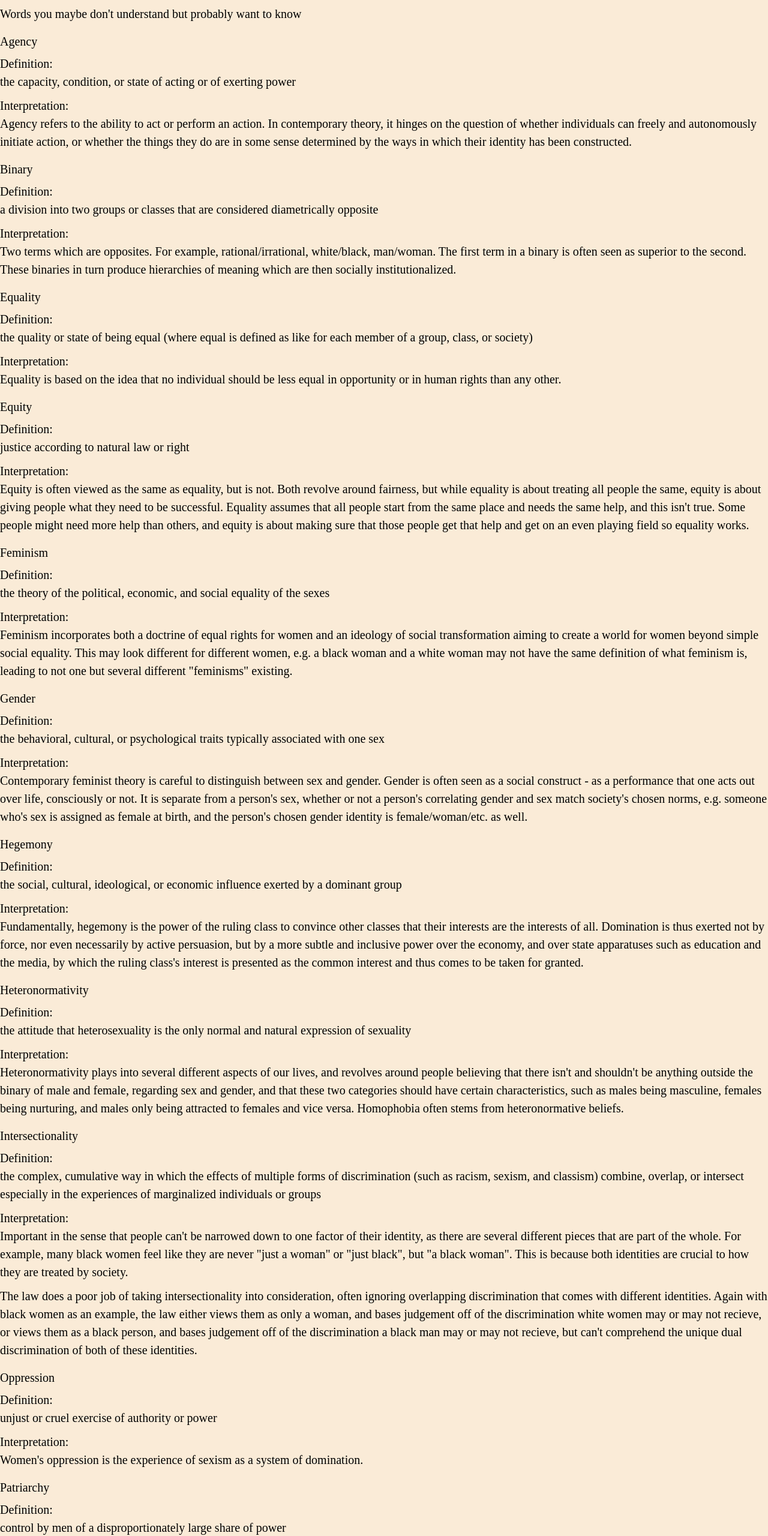
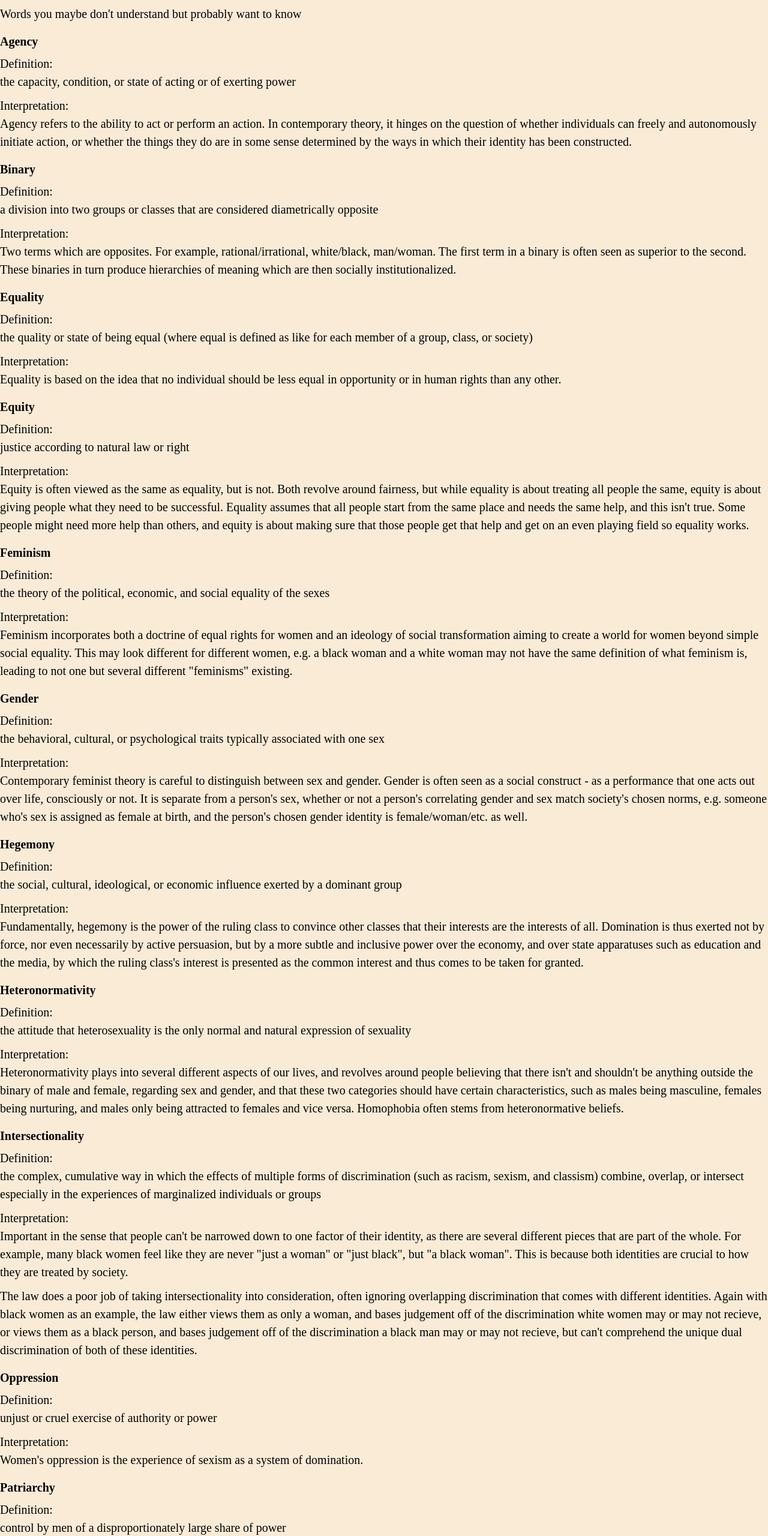
Before and after one commit to yashraut08/womens_web, a plain HTML site: page femdict.html in a window 1280 px wide. Shown: the part 240-2800 px from the top of the page at 60% size. Drawn offline with Linux system fonts and the light colour scheme.

Commit message:
Add files via upload

```diff
--- a/css/style.css
+++ b/css/style.css
@@ -242,6 +242,7 @@ footer {
         margin-top: 20px;
         animation-name: move;
         animation-duration: 1s;
+        border-radius: 8px;
 
     }
 
@@ -394,4 +395,9 @@ footer {
       .intro{
         background-attachment: initial;
       }
+
+      .animate {
+        /* Stop the animation */
+        animation: none;
+      }
     }
--- a/femdict.html
+++ b/femdict.html
@@ -62,7 +62,7 @@
       <!-- <dl> -->
       <div class="dict_child">
           <h3>
-            <dt>Agency</dt>
+            Agency
           </h3>
 
             <p>
@@ -79,7 +79,7 @@
 
         <div class="dict_child">
           <h3>
-            <dt>Binary</dt>
+         Binary
           </h3>
 
             <p>
@@ -96,7 +96,7 @@
 
         <div class="dict_child">
           <h3>
-            <dt>Equality</dt>
+            Equality
           </h3>
 
             <p>
@@ -113,7 +113,7 @@
 
         <div class="dict_child">
           <h3>
-            <dt>Equity</dt>
+            Equity
           </h3>
 
             <p>
@@ -130,7 +130,7 @@
 
         <div class="dict_child">
           <h3>
-            <dt>Feminism</dt>
+          Feminism
           </h3>
 
             <p>
@@ -147,7 +147,7 @@
 
         <div class="dict_child">
           <h3>
-            <dt>Gender</dt>
+            Gender
           </h3>
 
             <p>
@@ -164,7 +164,7 @@
 
         <div class="dict_child">
           <h3>
-            <dt>Hegemony</dt>
+           Hegemony
           </h3>
 
             <p>
@@ -180,7 +180,7 @@
 
         <div class="dict_child">
           <h3>
-            <dt>Heteronormativity</dt>
+            Heteronormativity
           </h3>
 
             <p>
@@ -197,7 +197,7 @@
 
         <div class="dict_child">
           <h3>
-            <dt>Intersectionality</dt>
+           Intersectionality
           </h3>
 
             <p>
@@ -217,7 +217,7 @@
 
         <div class="dict_child">
           <h3>
-            <dt>Oppression</dt>
+           Oppression
           </h3>
 
             <p>
@@ -234,7 +234,7 @@
 
         <div class="dict_child">
           <h3>
-            <dt>Patriarchy</dt>
+           Patriarchy
           </h3>
 
             <p>
@@ -251,7 +251,7 @@
 
         <div class="dict_child">
           <h3>
-            <dt>Sexism</dt>
+            Sexism
           </h3>
 
             <p>
```
Also changed, not shown: index.html (+1 -2 lines).
